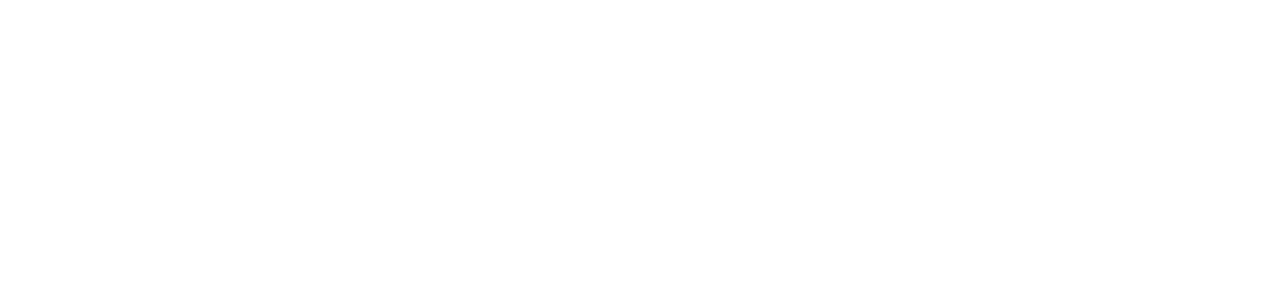
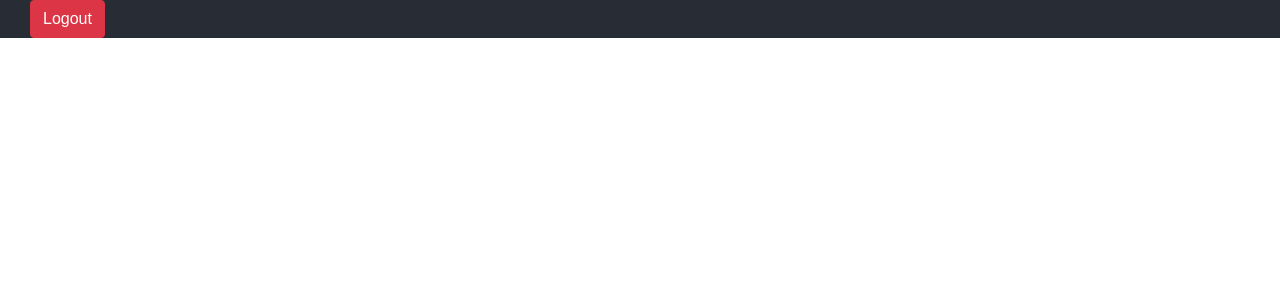
Before and after one commit to Jordan141/LokimFrontend, a React (Create React App) app: page /chat in a window 1280 px wide. Shown: the top 300 px of the page. Built offline with nearby package versions, Linux system fonts and the light colour scheme.

Commit message:
Applied basic login logic, began template chat component

```diff
--- a/src/App.js
+++ b/src/App.js
@@ -1,8 +1,10 @@
 import React, { Component } from 'react';
-import {BrowserRouter as Router, Route, Link} from 'react-router-dom'
+import {BrowserRouter as Router, Route} from 'react-router-dom'
 import Home from './components/home'
 import Register from './components/register'
+import Chat from './components/chat'
 import './App.css';
+
 class App extends Component {
   render() {
     return (
@@ -10,6 +12,7 @@ class App extends Component {
         <div className='container-fluid'>
           <Route exact path='/' component={Home} />
           <Route path='/register' component={Register} />
+          <Route path='/chat' component={Chat} />
         </div>
       </Router>
     );
--- /dev/null
+++ b/src/components/chat.js
@@ -0,0 +1,22 @@
+import React, {Component} from 'react'
+import {Link} from 'react-router-dom'
+
+class Chat extends Component {
+    constructor(props){
+        super(props)
+
+        this.state = {
+
+        }
+    }
+
+    render(){
+        return (
+            <div className='container-fluid'>
+                <li className='btn btn-danger'><Link to='/'>Logout</Link></li>
+            </div>
+        )
+    }
+}
+
+export default Chat
--- a/src/components/home.js
+++ b/src/components/home.js
@@ -1,13 +1,24 @@
-import React from 'react'
-import {Link} from 'react-router-dom'
+import React, {Component} from 'react'
+import {Link, Redirect} from 'react-router-dom'
 import logo from '../logo.svg';
 
-function Home(){
-
-    function login(){
+class Home extends Component {
+    constructor(props){
+        super(props)
+        this.state = {
+            successfulLogin: false
+        }
+        this.login = this.login.bind(this)
+    }
+    login(){
         alert('Login button clicked!')
+        //Login to server, if status returns 200, enter chat component
+        this.setState({successfulLogin: true})
     }
-
+    render(){
+        if(this.state.successfulLogin){
+            return <Redirect to='/chat'/>
+        }
         return (
             <div className="App">
             <div className="App-header">
@@ -20,12 +31,13 @@ function Home(){
             <input className='userInput' type="text" placeholder="Username"/><br/>
             <input className='userInput' type="password" placeholder="Password"/><br/>
             <ul>
-            <li className="homeButton btn btn-primary" onClick={login}>Login</li>
+                <li className="homeButton btn btn-primary" onClick={this.login}>Login</li>
                 <li className="homeButton btn btn-secondary"><Link to='/register'>Create Account</Link></li>
             </ul>
             <p className='info-paragraph'>LokIM connects to other users via websockets and no information is stored on the server post-emission. All data regarding a user is stored on said user's device.</p>
             </div>
         )
     }
+}
 
 export default Home
--- a/src/components/register.js
+++ b/src/components/register.js
@@ -24,6 +24,10 @@ class Register extends Component {
     }
 
     handleSubmit(event){
+        //Encrypt all data and send to server
+        //..
+        //..
+
         alert('A new user was submitted!', JSON.stringify(this.state))
         event.preventDefault()
     }
```
Lines whose indentation alone changed are shown as unchanged.
